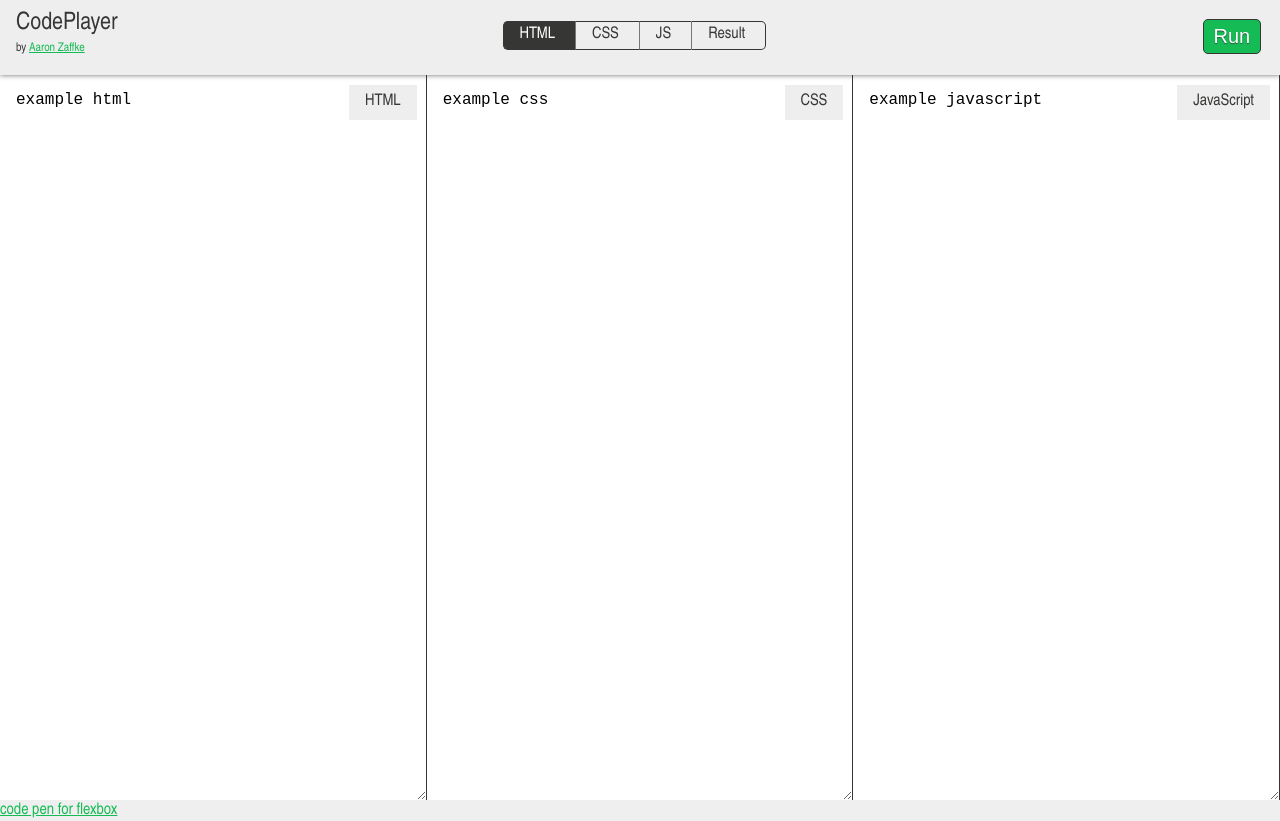
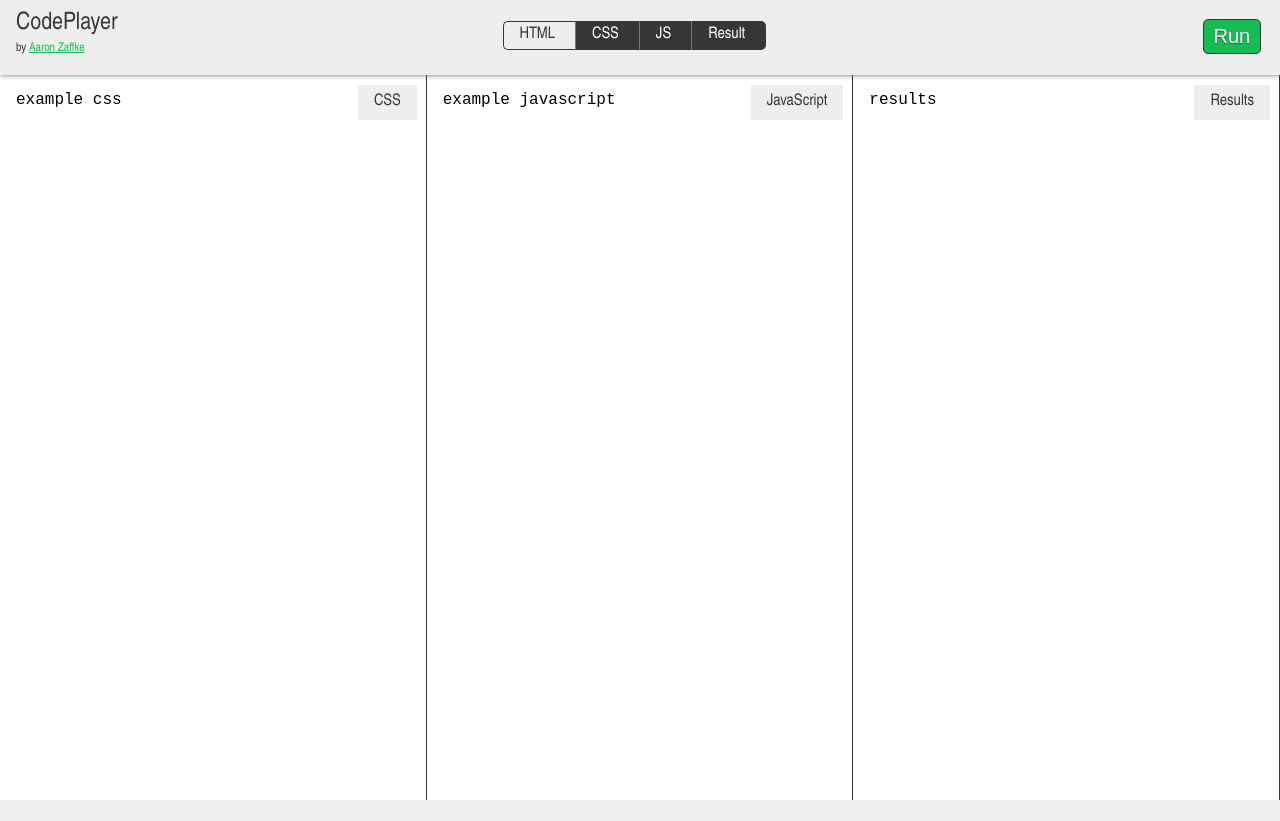
Before and after one commit to zaffkea/CodePlayer, a website: page index.html in a window 1280 px wide. Both pictures are taken after a click on the item "HTML". After the commit the page ends 800 px from the top, so only its background shows below. Drawn offline with Linux system fonts and the light colour scheme; files that its build step writes are made by us from their sources.

Commit message:
started adding html5 storage to remember which areas have been toggled

```diff
--- a/index.html
+++ b/index.html
@@ -13,10 +13,10 @@
         <h1 id="logo">CodePlayer<small>by <a href="https://twitter.com/zaffkea">Aaron Zaffke</a></small></h1>
         <button id="runButt">Run</button>
         <ul>
-          <li>HTML</li>
-          <li>CSS</li>
-          <li>JS</li>
-          <li>Result</li>
+          <li data-container="html-container" id="htmlToggle" class="selected">HTML</li>
+          <li data-container="css-container" id="cssToggle" class="selected">CSS</li>
+          <li data-container="js-container" id="jsToggle" class="selected">JS</li>
+          <li data-container="results-container" id="resultToggle" class="selected">Result</li>
         </ul>
       </header>
       <div style="clear:both;"></div>
@@ -35,10 +35,15 @@
           <textarea id="jsTextArea" name="jsTextArea">example javascript</textarea>
           <label for="jsTextArea" class="code-label">JavaScript</label>
         </div>
+
+        <div class="code-container" id="results-container">
+          <textarea id="resultsTextArea" name="resultsTextArea">results</textarea>
+          <label for="resultsTextArea" class="code-label">Results</label>
+        </div>
       </div>
     </div>
     <footer>
-      <a href="http://codepen.io/anon/pen/waWmze">code pen for flexbox</a>
+      <!-- <a href="http://codepen.io/anon/pen/waWmze">code pen for flexbox</a> -->
       <script src="js/code-player.min.js"></script>
     </footer>
   </body>
--- a/js/code-player.js
+++ b/js/code-player.js
@@ -1,5 +1,41 @@
 $(document).on('ready', function(){
-  $("#header li").on("click",function(){
-    $(this).hasClass("selected")?$(this).removeClass("selected"):$(this).addClass("selected");
+  var toggles;
+  var ls = false;
+  if(typeof(Storage) !== "undefined") {
+    ls = true;
+    toggles = localStorage.getItem('toggles');
+    toggles = JSON.parse(toggles);
+    if(!toggles){
+      toggles = {};
+    }
+    for (var key in toggles) {
+      console.log(key);
+      // if (p.hasOwnProperty(key)) {
+      //   alert(key + " -> " + p[key]);
+      // }
+    }
+  }
+  $("#header li").on("click", function(){
+
+    var tog = $(this).attr('id');
+
+    if($(this).hasClass("selected")){
+      $(this).removeClass("selected");
+      $('#'+$(this).data('container')).hide();
+      toggles[tog] = false;
+    }else{
+      $(this).addClass("selected");
+      $('#'+$(this).data('container')).show();
+      toggles[tog] = true;
+    }
+    if(ls){
+      localStorage.setItem('toggles', JSON.stringify(toggles));
+      // localStorage.setItem('testObject', JSON.stringify(testObject));
+    }
+    console.log(toggles);
+
+  });
+  $('.code-container label').on('click', function(){
+    $(this).parent().children('textarea')[0].select();
   });
 });
--- a/scss/_code-container.scss
+++ b/scss/_code-container.scss
@@ -5,15 +5,12 @@
   height: 100%;
   height: calc(100% - 75px);
   padding-top: 75px;
-
-  background: $orange;
-
   .code-container{
-    background: $green;
     position: relative;
     margin: 0;
     flex-grow: 1;
     height: 100%;
+    overflow: hidden;
     label{
       background: $lightGray;
       padding: 0.5em 1em;
@@ -29,15 +26,10 @@
       box-sizing: border-box;
       height: 100%;
       width: 100%;
-      // &:focus{
-      //   background: $orange;
-      // }
+      resize: none;
     }
     textarea:focus + label {
-      //color:red;
       opacity: 0.25;
-      // border: thin solid $darkGray;
     }
   }
-
 }
```
Also changed, not shown: css/code-player.css, js/code-player.min.js, 1 other file.
